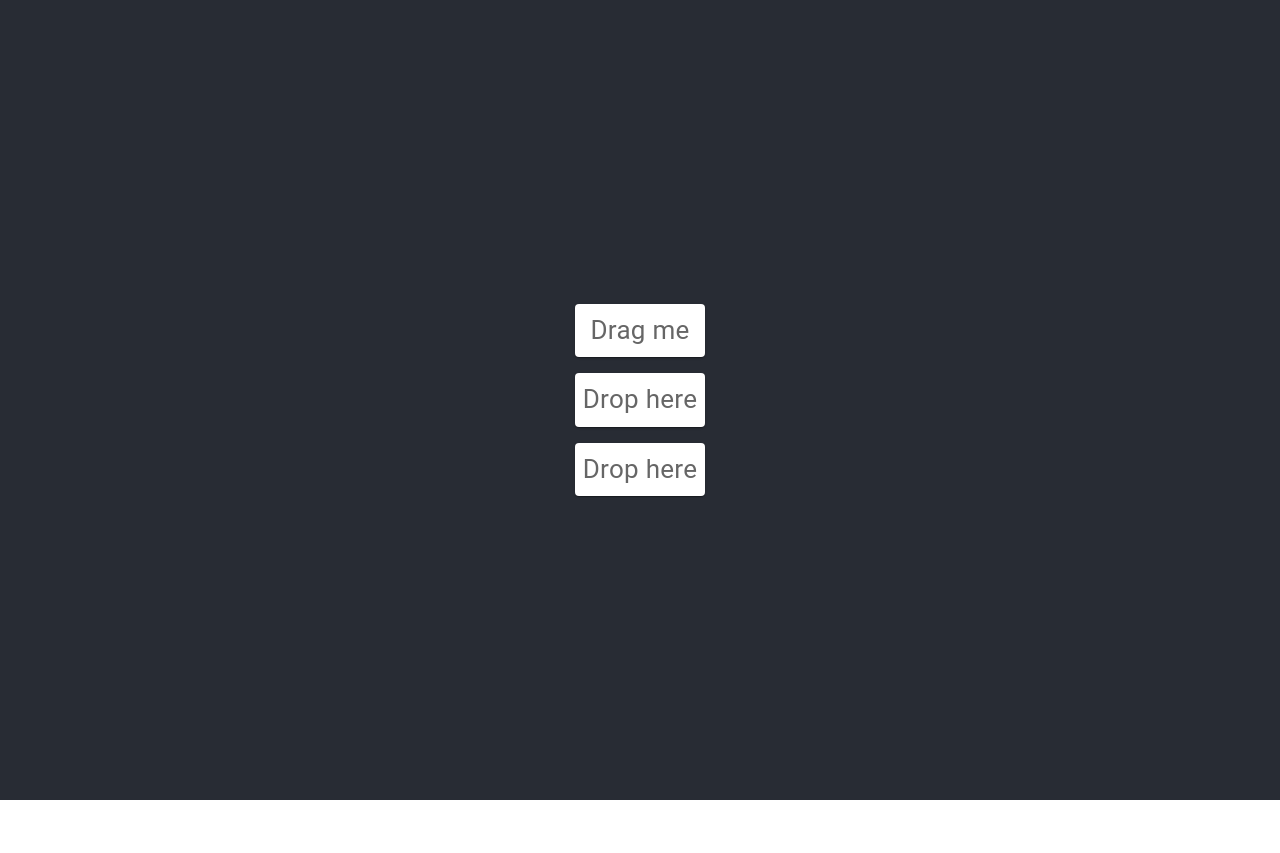
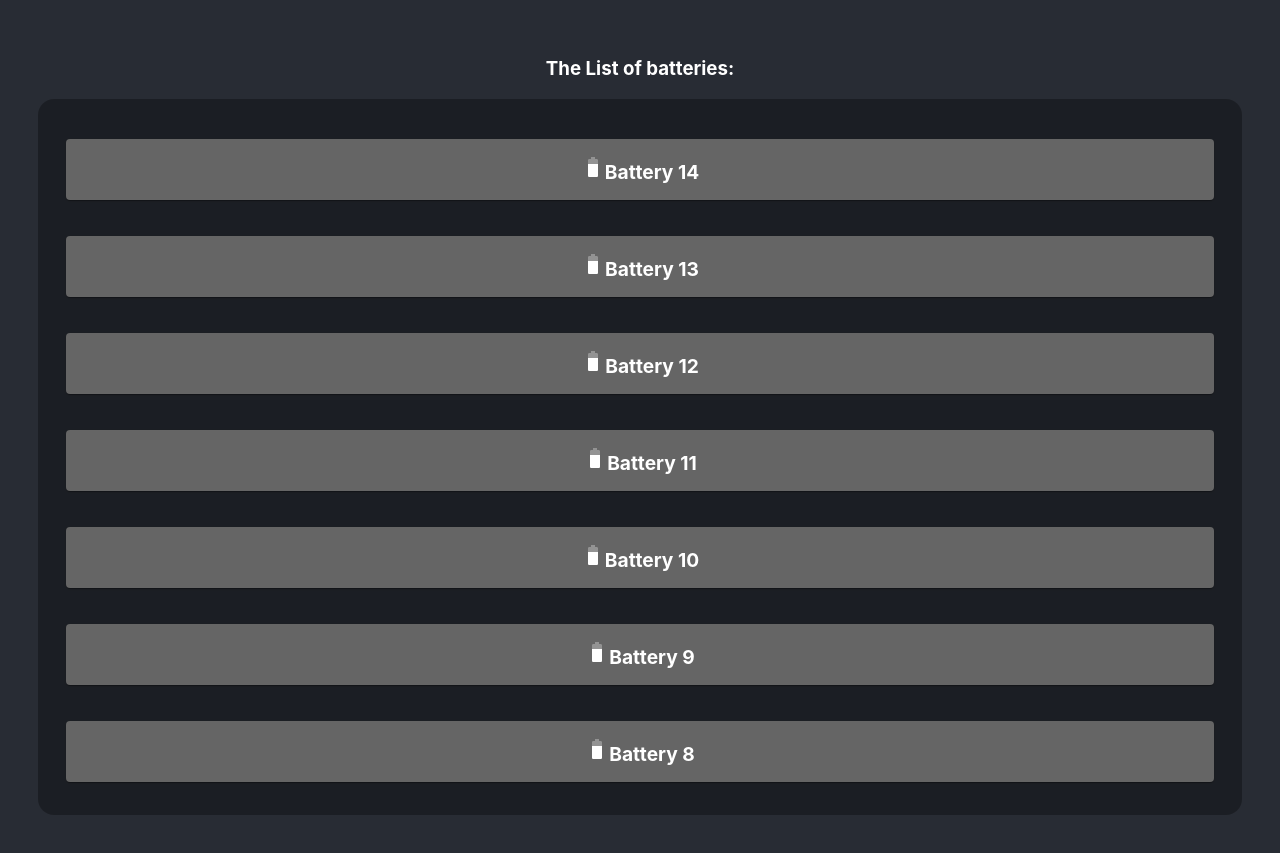
Before and after one commit to Patribots4738/BatteryChecker, a React (Create React App) app in the folder my-app/: page / in a window 1280 px wide. Before the commit the page ends 800 px from the top, so only its background shows below. Built offline with nearby package versions, Linux system fonts and the light colour scheme.

Commit message:
rewrite battery container

```diff
--- a/my-app/package.json
+++ b/my-app/package.json
@@ -4,8 +4,11 @@
     "private": true,
     "dependencies": {
         "@dnd-kit/core": "^6.1.0",
+        "@dnd-kit/sortable": "^8.0.0",
+        "@dnd-kit/utilities": "^3.2.2",
         "@emotion/react": "^11.11.3",
         "@emotion/styled": "^11.11.0",
+        "@mui/icons-material": "^5.15.10",
         "@mui/material": "^5.15.10",
         "@testing-library/jest-dom": "^5.17.0",
         "@testing-library/react": "^13.4.0",
--- a/my-app/src/App.css
+++ b/my-app/src/App.css
@@ -1,9 +1,32 @@
+:root {
+    --link-color: #007bff;
+    --background-color: #282c34;
+    --text-color: #fff;
+}
+
+body {
+    margin: 0;
+    font-family: -apple-system, BlinkMacSystemFont, 'Segoe UI', 'Roboto',
+        'Oxygen', 'Ubuntu', 'Cantarell', 'Fira Sans', 'Droid Sans',
+        'Helvetica Neue', sans-serif;
+    -webkit-font-smoothing: antialiased;
+    -moz-osx-font-smoothing: grayscale;
+    background-color: var(--background-color);
+    color: var(--text-color);
+    text-align: center;
+    overflow: hidden;
+}
+
 .App {
     text-align: center;
     overflow: hidden;
-    position: fixed;
+    justify-content: center;
+    background-color: var(--background-color);
+    color: var(--text-color);
+    padding: 3%;
+    height: 100%;
 }
 
 .App-link {
-    color: #61dafb;
+    color: var(--link-color);
 }
--- a/my-app/src/App.js
+++ b/my-app/src/App.js
@@ -1,11 +1,11 @@
-import React, { useState } from 'react'
-import { DndContext } from '@dnd-kit/core'
-import BatteryMenu from './components/BatteryMenu'
+import React from 'react'
+import './App.css'
+import BatteryContainer from './components/BatteryContainer'
 
 export default function App() {
     return (
         <div className="App">
-            <BatteryMenu items={['Battery 1', 'Battery 2', 'Battery 3']} />
+            <BatteryContainer />
         </div>
     )
 }
--- a/my-app/src/components/Battery.js
+++ /dev/null
@@ -1,12 +0,0 @@
-import Paper from '@mui/material/Paper'
-import { styled } from '@mui/material/styles'
-
-export const Battery = styled(Paper)(({ theme, isdraggable }) => ({
-    backgroundColor: theme.palette.mode === 'dark' ? '#1A2027' : '#fff',
-    ...theme.typography.body2,
-    cursor: isdraggable ? 'grab' : 'default',
-    padding: isdraggable ? theme.spacing(0) : theme.spacing(1),
-    fontSize: '1em',
-    textAlign: 'center',
-    color: theme.palette.text.secondary,
-}))
--- /dev/null
+++ b/my-app/src/components/BatteryColumn.js
@@ -0,0 +1,51 @@
+import SortableItem from './SortableItem'
+import { SortableContext, verticalListSortingStrategy } from '@dnd-kit/sortable'
+import { DndContext, closestCenter } from '@dnd-kit/core'
+import { arrayMove } from '@dnd-kit/sortable'
+import { useState } from 'react'
+
+export default function BatteryColumn() {
+    const [batteryList, setBatteryList] = useState([
+        'Battery 1',
+        'Battery 2',
+        'Battery 3',
+        'Battery 4',
+        'Battery 5',
+        'Battery 6',
+        'Battery 7',
+        'Battery 8',
+        'Battery 9',
+        'Battery 10',
+        'Battery 11',
+        'Battery 12',
+        'Battery 13',
+        'Battery 14',
+    ])
+
+    return (
+        <DndContext
+            collisionDetection={closestCenter}
+            onDragEnd={handleDragEnd}
+        >
+            <SortableContext
+                items={batteryList}
+                strategy={verticalListSortingStrategy}
+            >
+                {batteryList.map((battery) => (
+                    <SortableItem key={battery} id={battery} />
+                ))}
+            </SortableContext>
+        </DndContext>
+    )
+
+    function handleDragEnd(event) {
+        const { active, over } = event
+        if (over && active.id !== over.id) {
+            setBatteryList((items) => {
+                const oldIndex = items.indexOf(active.id)
+                const newIndex = items.indexOf(over.id)
+                return arrayMove(items, oldIndex, newIndex)
+            })
+        }
+    }
+}
--- /dev/null
+++ b/my-app/src/components/BatteryContainer.css
@@ -0,0 +1,9 @@
+.battery-container {
+    background-color: rgba(0, 0, 0, 0.3);
+    border-radius: 1em;
+    padding: 1%;
+    padding-top: 2%;
+    height: 85vh;
+    overflow-y: auto;
+    overflow-x: hidden;
+}
--- /dev/null
+++ b/my-app/src/components/BatteryContainer.js
@@ -0,0 +1,20 @@
+import BatteryColumn from './BatteryColumn'
+import './BatteryContainer.css'
+import { Stack } from '@mui/material'
+
+export default function BatteryContainer() {
+    return (
+        <div>
+            <h3>The List of batteries: </h3>
+            <div className="battery-container">
+                <Stack
+                    direction="column-reverse"
+                    spacing={0.5}
+                    justifyContent="center"
+                >
+                    <BatteryColumn />
+                </Stack>
+            </div>
+        </div>
+    )
+}
--- a/my-app/src/components/BatteryMenu.css
+++ /dev/null
@@ -1,9 +0,0 @@
-.battery-menu {
-    background-color: #282c34;
-    min-height: 100vh;
-    display: flex;
-    align-items: center;
-    justify-content: center;
-    font-size: calc(10px + 2vmin);
-    color: white;
-}
--- a/my-app/src/components/BatteryMenu.js
+++ /dev/null
@@ -1,56 +0,0 @@
-import Box from '@mui/material/Box'
-import Stack from '@mui/material/Stack'
-import './BatteryMenu.css'
-
-import { Droppable } from './Droppable'
-import { Draggable } from './Draggable'
-
-import { DndContext, MouseSensor, TouchSensor, useSensor } from '@dnd-kit/core'
-import { useState } from 'react'
-
-export default function BatteryMenu({ items: batteries }) {
-    if (!batteries) {
-        batteries = ['There are no batteries to display']
-    }
-
-    const [parent, setParent] = useState(batteries[0])
-    const draggableMarkup = <Draggable id="draggable">Drag me</Draggable>
-
-    const mouseSensor = useSensor(MouseSensor, {
-        activationConstraint: {
-            distance: 10,
-        },
-    })
-
-    const touchSensor = useSensor(TouchSensor, {
-        activationConstraint: {
-            delay: 250,
-            tolerance: 5,
-        },
-    })
-
-    return (
-        <div className="battery-menu">
-            <DndContext
-                onDragEnd={handleDragEnd}
-                sensors={[mouseSensor, touchSensor]}
-            >
-                <Box>
-                    <Stack direction="column" spacing={2}>
-                        {batteries.map((id) => (
-                            <Droppable key={id} id={id}>
-                                {parent === id ? draggableMarkup : 'Drop here'}
-                            </Droppable>
-                        ))}
-                    </Stack>
-                </Box>
-            </DndContext>
-        </div>
-    )
-
-    function handleDragEnd(event) {
-        const { over } = event
-        console.log('over', over)
-        setParent(over ? over.id : parent)
-    }
-}
--- a/my-app/src/components/Draggable.js
+++ /dev/null
@@ -1,27 +0,0 @@
-import React from 'react'
-import { useDraggable } from '@dnd-kit/core'
-import { Battery } from './Battery'
-
-export function Draggable(props) {
-    const { attributes, listeners, setNodeRef, transform } = useDraggable({
-        id: props.id,
-    })
-    const style = transform
-        ? {
-              transform: `translate3d(${transform.x}px, ${transform.y}px, 0)`,
-          }
-        : undefined
-
-    return (
-        <Battery
-            ref={setNodeRef}
-            style={style}
-            {...listeners}
-            {...attributes}
-            isdraggable={true}
-            elevation={0}
-        >
-            {props.children}
-        </Battery>
-    )
-}
--- a/my-app/src/components/Droppable.js
+++ /dev/null
@@ -1,18 +0,0 @@
-import React from 'react'
-import { useDroppable } from '@dnd-kit/core'
-import { Battery } from './Battery'
-
-export function Droppable(props) {
-    const { isOver, setNodeRef } = useDroppable({
-        id: props.id,
-    })
-    const style = {
-        color: isOver ? 'green' : undefined,
-    }
-
-    return (
-        <Battery ref={setNodeRef} style={style}>
-            {props.children}
-        </Battery>
-    )
-}
--- /dev/null
+++ b/my-app/src/components/SortableItem.js
@@ -0,0 +1,35 @@
+import { useSortable } from '@dnd-kit/sortable'
+import Paper from '@mui/material/Paper'
+import { CSS } from '@dnd-kit/utilities'
+import { styled } from '@mui/material'
+import Battery80Icon from '@mui/icons-material/Battery80'
+
+export default function SortableItem({ id }) {
+    const { attributes, listeners, setNodeRef, transform, transition } =
+        useSortable({ id: id })
+
+    const style = {
+        transform: CSS.Transform.toString(transform),
+        transition,
+    }
+
+    const Item = styled(Paper)(({ theme }) => ({
+        ...style,
+        margin: theme.spacing(2),
+        padding: theme.spacing(2),
+        cursor: 'grab',
+        color: 'white',
+        fontSize: '1.2rem',
+        fontWeight: 'bold',
+        backgroundColor: '#656565',
+    }))
+
+    return (
+        <div ref={setNodeRef} {...attributes} {...listeners}>
+            <Item>
+                <Battery80Icon />
+                {id}
+            </Item>
+        </div>
+    )
+}
```
Also changed, not shown: 1 other file (tests, documents, lock files or other folders).
